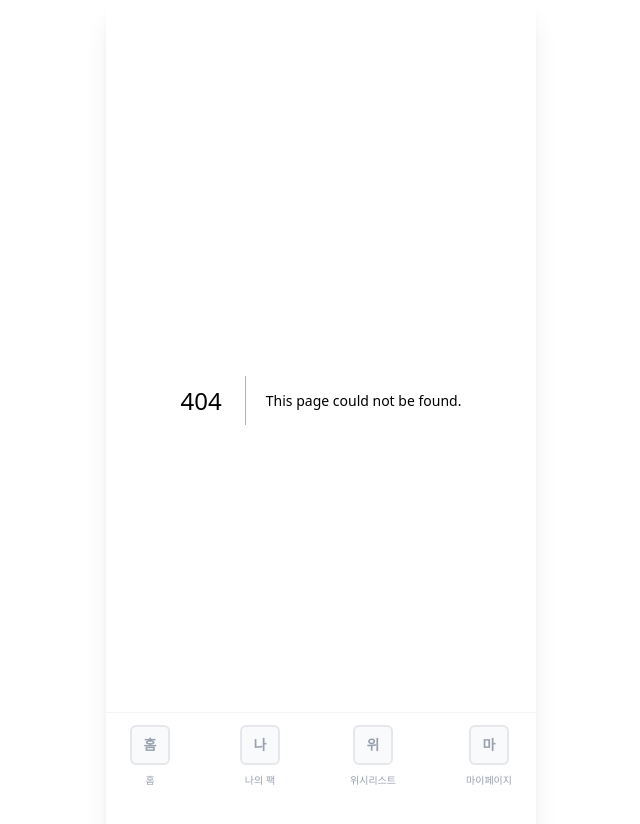
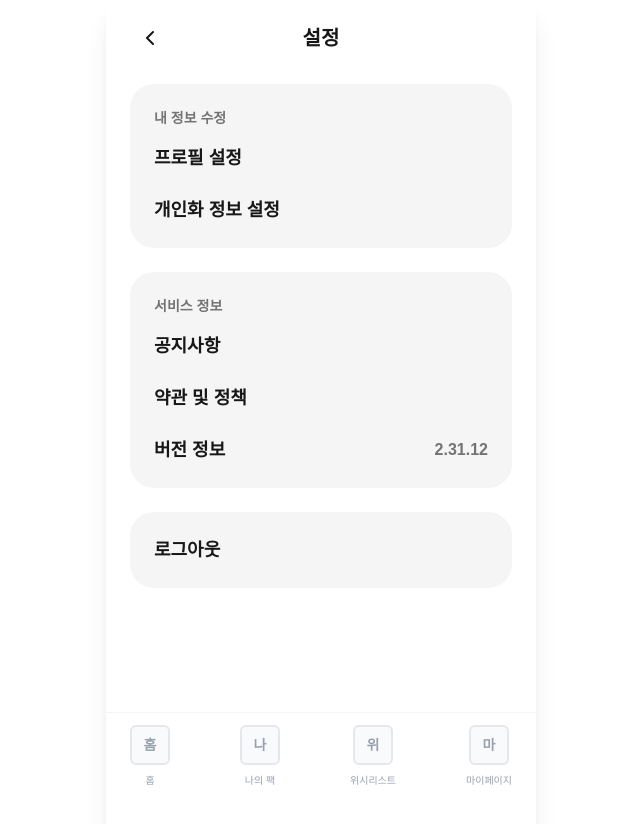
Before and after one commit to dnd-side-project/dnd-14th-4-frontend, a Next.js app: page /my-page/settings in a window 1280 px wide. Before the commit this address had no page. Shown: the top 824 px of the page, without its empty margins (319-959 px from the left). Built offline with nearby package versions, Linux system fonts and the light colour scheme; a web font is replaced by a local one.

Commit message:
design: 마이페이지, 설정페이지 UI퍼블리싱

```diff
--- a/package.json
+++ b/package.json
@@ -13,8 +13,10 @@
     "@ducanh2912/next-pwa": "^10.2.9",
     "@tanstack/react-query": "^5.90.20",
     "next": "16.1.4",
+    "pretendard": "^1.3.9",
     "react": "19.2.3",
     "react-dom": "19.2.3",
+    "react-icons": "^5.5.0",
     "zustand": "^5.0.11"
   },
   "devDependencies": {
--- a/src/app/my-page/page.tsx
+++ b/src/app/my-page/page.tsx
@@ -1,5 +1,11 @@
-import { MyPage } from "@/views/my-page/ui/MyPage";
+import { MyPageHeader } from "@/widgets/my-page/ui/MyPageHeader";
+import { MyProfileSection } from "@/widgets/my-page/ui/MyProfileSection";
 
-export default function Page() {
-    return <MyPage />;
+export default function MyPage() {
+  return (
+    <div className="min-h-dvh bg-white px-6 pt-6">
+      <MyPageHeader />
+      <MyProfileSection />
+    </div>
+  );
 }
--- /dev/null
+++ b/src/app/my-page/settings/page.tsx
@@ -0,0 +1,21 @@
+import { SettingsHeader } from "@/widgets/settings/ui/SettingsHeader";
+import { SettingsSection } from "@/widgets/settings/ui/SettingsSection";
+import { SETTINGS_SECTIONS } from "@/shared/constants/settings";
+
+export default function SettingsPage() {
+  return (
+    <div className="min-h-dvh bg-white px-6 pt-6">
+      <SettingsHeader />
+
+      <div className="mt-8 space-y-6">
+        {SETTINGS_SECTIONS.map((section) => (
+          <SettingsSection key={section.title} section={section} />
+        ))}
+
+        <div className="rounded-3xl bg-neutral-100 px-6 py-6 text-lg font-semibold">
+          로그아웃
+        </div>
+      </div>
+    </div>
+  );
+}
--- /dev/null
+++ b/src/shared/constants/routes.ts
@@ -0,0 +1,4 @@
+export const ROUTES = {
+  MY_PAGE: "/my-page",
+  SETTINGS: "/my-page/settings",
+} as const;
--- /dev/null
+++ b/src/shared/constants/settings.ts
@@ -0,0 +1,24 @@
+export type SettingsRow = {
+  label: string;
+  rightText?: string;
+};
+
+export type SettingsSection = {
+  title: string;
+  rows: SettingsRow[];
+};
+
+export const SETTINGS_SECTIONS: SettingsSection[] = [
+  {
+    title: "내 정보 수정",
+    rows: [{ label: "프로필 설정" }, { label: "개인화 정보 설정" }],
+  },
+  {
+    title: "서비스 정보",
+    rows: [
+      { label: "공지사항" },
+      { label: "약관 및 정책" },
+      { label: "버전 정보", rightText: "2.31.12" },
+    ],
+  },
+] as const;
--- a/src/views/my-page/ui/MyPage.tsx
+++ b/src/views/my-page/ui/MyPage.tsx
@@ -1,8 +1,11 @@
-export const MyPage = () => {
-    return (
-        <div className="p-6">
-            <h1 className="text-2xl font-bold mb-4">마이페이지</h1>
-            <p className="text-gray-600">내 정보와 설정을 관리하세요.</p>
-        </div>
-    );
-};
+import { MyPageHeader } from "@/widgets/my-page/ui/MyPageHeader";
+import { MyProfileSection } from "@/widgets/my-page/ui/MyProfileSection";
+
+export default function MyPage() {
+  return (
+    <div className="min-h-dvh bg-white px-6 pt-6">
+      <MyPageHeader />
+      <MyProfileSection />
+    </div>
+  );
+}
--- /dev/null
+++ b/src/widgets/my-page/ui/MyPageHeader.tsx
@@ -0,0 +1,21 @@
+"use client";
+
+import { useRouter } from "next/navigation";
+import { FiSettings } from "react-icons/fi";
+import { ROUTES } from "@/shared/constants/routes";
+
+export function MyPageHeader() {
+  const router = useRouter();
+
+  return (
+    <div className="flex items-center justify-between">
+      <h1 className="text-xl font-semibold">마이페이지</h1>
+
+      <button
+        onClick={() => router.push(ROUTES.SETTINGS)}
+        className="flex h-10 w-10 items-center justify-center rounded-full hover:bg-neutral-100"   >
+        <FiSettings className="text-xl" />
+      </button>
+    </div>
+  );
+}
--- /dev/null
+++ b/src/widgets/my-page/ui/MyProfileSection.tsx
@@ -0,0 +1,13 @@
+export function MyProfileSection() {
+  return (
+    <div className="mt-10 flex flex-col items-center text-center">
+      {/* 회색 기본 프로필 */}
+      <div className="h-28 w-28 rounded-full bg-neutral-200" />
+
+      <div className="mt-4 text-lg font-semibold">혜련</div>
+      <div className="mt-1 text-sm text-neutral-500">
+        내 정보와 설정을 관리하세요
+      </div>
+    </div>
+  );
+}
--- /dev/null
+++ b/src/widgets/settings/ui/SettingsHeader.tsx
@@ -0,0 +1,22 @@
+"use client";
+
+import { useRouter } from "next/navigation";
+import { FiChevronLeft } from "react-icons/fi";
+
+export function SettingsHeader() {
+  const router = useRouter();
+
+  return (
+    <div className="relative flex items-center justify-center">
+      <button
+        onClick={() => router.back()}
+        className="absolute left-0 flex h-10 w-10 items-center justify-center rounded-full hover:bg-neutral-100"
+        aria-label="뒤로가기"
+      >
+        <FiChevronLeft className="text-2xl" />
+      </button>
+
+      <h1 className="text-xl font-semibold">설정</h1>
+    </div>
+  );
+}
--- /dev/null
+++ b/src/widgets/settings/ui/SettingsRow.tsx
@@ -0,0 +1,16 @@
+export function SettingsRow({
+  label,
+  rightText,
+}: {
+  label: string;
+  rightText?: string;
+}) {
+  return (
+    <div className="flex items-center justify-between text-lg font-semibold">
+      <span>{label}</span>
+      {rightText && (
+        <span className="text-base text-neutral-500">{rightText}</span>
+      )}
+    </div>
+  );
+}
--- /dev/null
+++ b/src/widgets/settings/ui/SettingsSection.tsx
@@ -0,0 +1,22 @@
+import { SettingsRow } from "./SettingsRow";
+import type { SettingsSection as SectionType } from "@/shared/constants/settings";
+
+export function SettingsSection({ section }: { section: SectionType }) {
+  return (
+    <div className="rounded-3xl bg-neutral-100 px-6 py-6">
+      <div className="text-sm font-semibold text-neutral-500">
+        {section.title}
+      </div>
+
+      <div className="mt-4 space-y-6">
+        {section.rows.map((row) => (
+          <SettingsRow
+            key={row.label}
+            label={row.label}
+            rightText={row.rightText}
+          />
+        ))}
+      </div>
+    </div>
+  );
+}
--- a/tailwind.config.mjs
+++ b/tailwind.config.mjs
@@ -3,6 +3,9 @@ const tailwindConfig = {
   content: ["./app/**/*.{ts,tsx}", "./src/**/*.{ts,tsx}"],
   theme: {
     extend: {
+      fontFamily: {
+        sans: ["var(--font-pretendard)", "system-ui", "sans-serif"],
+      },
       maxWidth: {
         mobile: "430px",
       },
```
Also changed, not shown: 1 other file (tests, documents, lock files or other folders).
